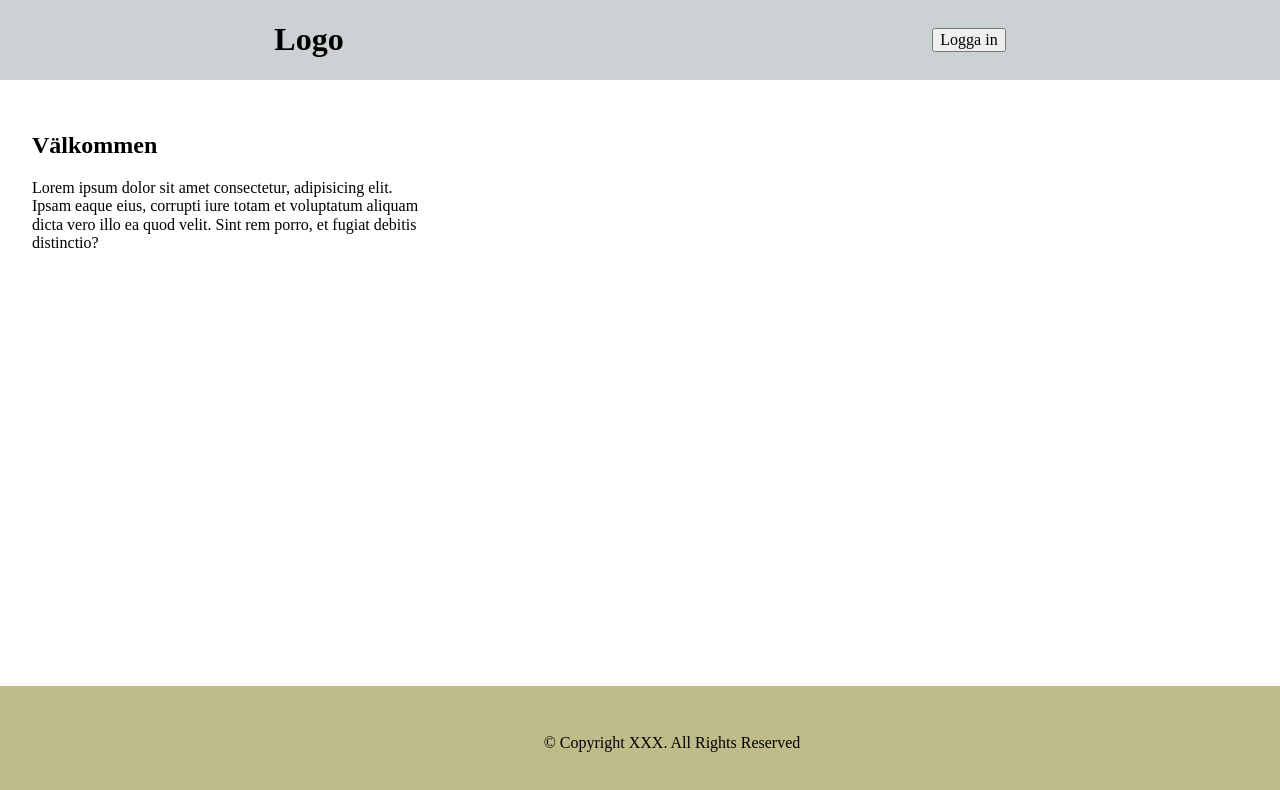
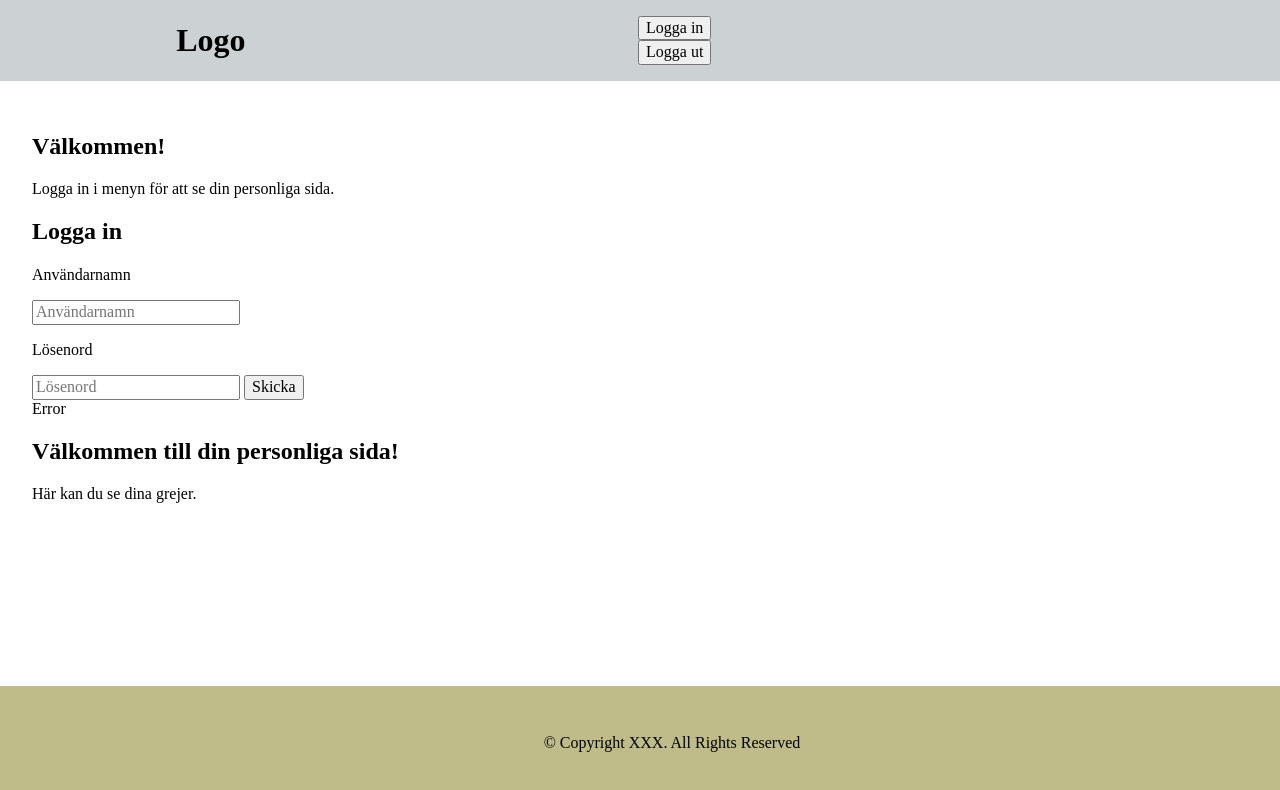
Before and after one commit to EmmaHammar/login-page, a plain HTML site: page index.html in a window 1280 px wide. Shown: the top 790 px of the page. Drawn offline with Linux system fonts and the light colour scheme.

Commit message:
adds html sketch

```diff
--- a/index.html
+++ b/index.html
@@ -19,17 +19,30 @@
     <header id="header">
         <h1>Logo</h1>
         <ul>
-            <li><button id="btn-login">Logga in</button></li>
+          <li><button>Logga in</button></li>
+          <li><button>Logga ut</button></li>
         </ul>
     </header>
 
     <main>
-        <div id="notLoggedIn">
-            <h2>Välkommen</h2>
-            <p>Lorem ipsum dolor sit amet consectetur, adipisicing elit. Ipsam eaque eius, corrupti iure totam et voluptatum aliquam dicta vero illo ea quod velit. Sint rem porro, et fugiat debitis distinctio?</p>
+        <div id="startPage">
+          <h2>Välkommen!</h2>
+          <p>Logga in i menyn för att se din personliga sida.</p>
         </div>
-        <div id="loginPage"></div>
-        <div id="isLoggedIn"></div>
+        <div id="loginPage">
+          <h2>Logga in</h2>
+          <p>Användarnamn<p>
+          <input id="inputField" type="text" placeholder="Användarnamn">
+
+          <p>Lösenord</p>
+          <input type="text" placeholder="Lösenord">
+          <button id="btnSend">Skicka</button>
+          <div id="errorMess">Error</div>
+        </div>
+        <div id="userPage">
+          <h2>Välkommen till din personliga sida!</h2>
+          <p>Här kan du se dina grejer.</p>
+        </div>
     </main>
 
     <footer>
--- a/script.js
+++ b/script.js
@@ -1,5 +1,16 @@
+console.log("hej");
 //koppling DOMen och variabler
-const header = document.getElementById("header");
+const header = document.getElementsByTagName("HEADER")[0];
+const ul = document.createElement("UL");
+header.appendChild(ul);
+
+const main = document.getElementsByTagName("MAIN")[0];
+const startPage = document.getElementById("startPage");
+const loginPage = document.getElementById("loginPage");
+const userPage = document.getElementById("userPage");
+
+
+
 //dynamiskt kunna byta ut alt lägga till/ta bort li i menyn
 //dynamiskt kunna byta ut h2 och p i main
 
```
